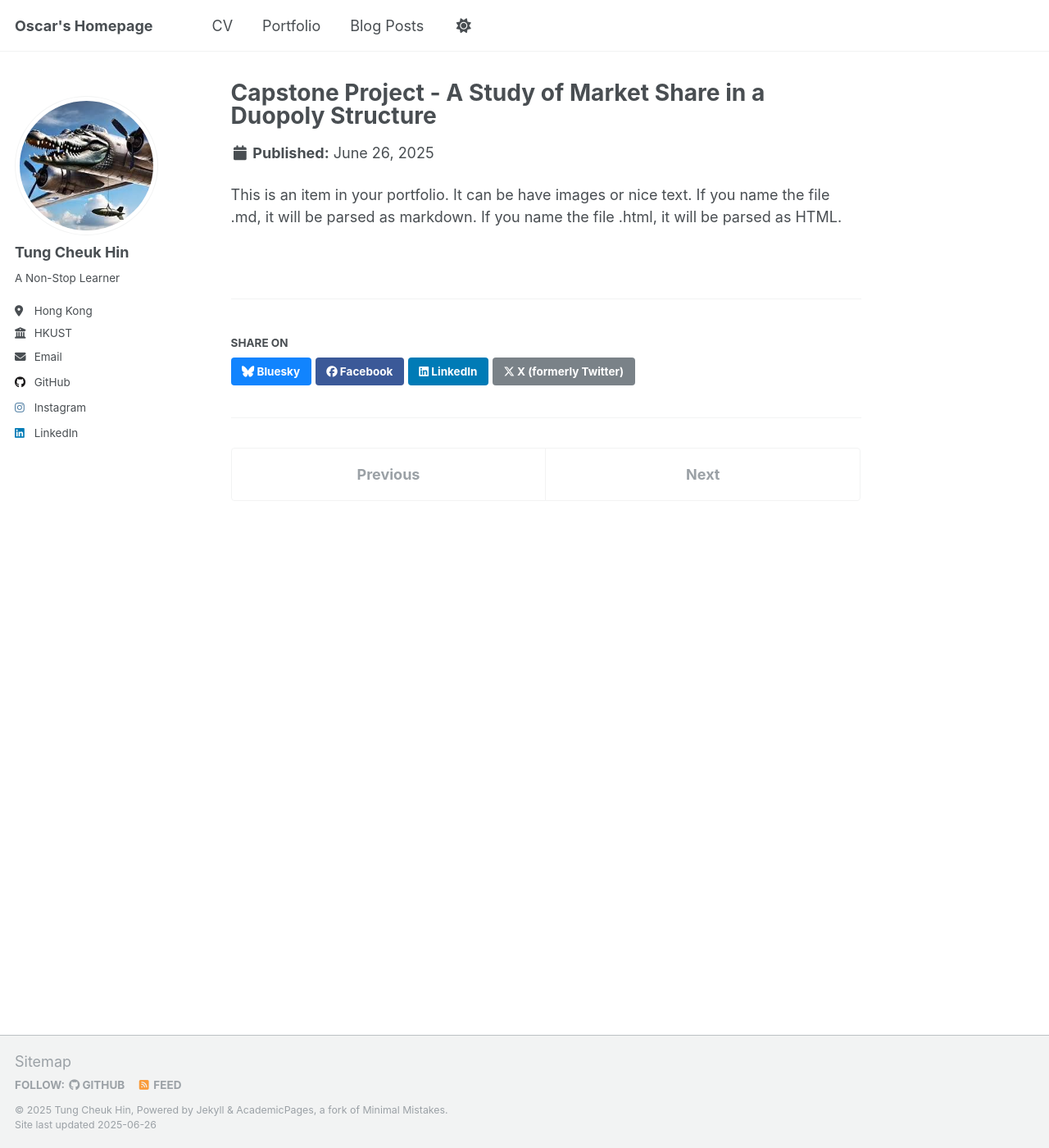
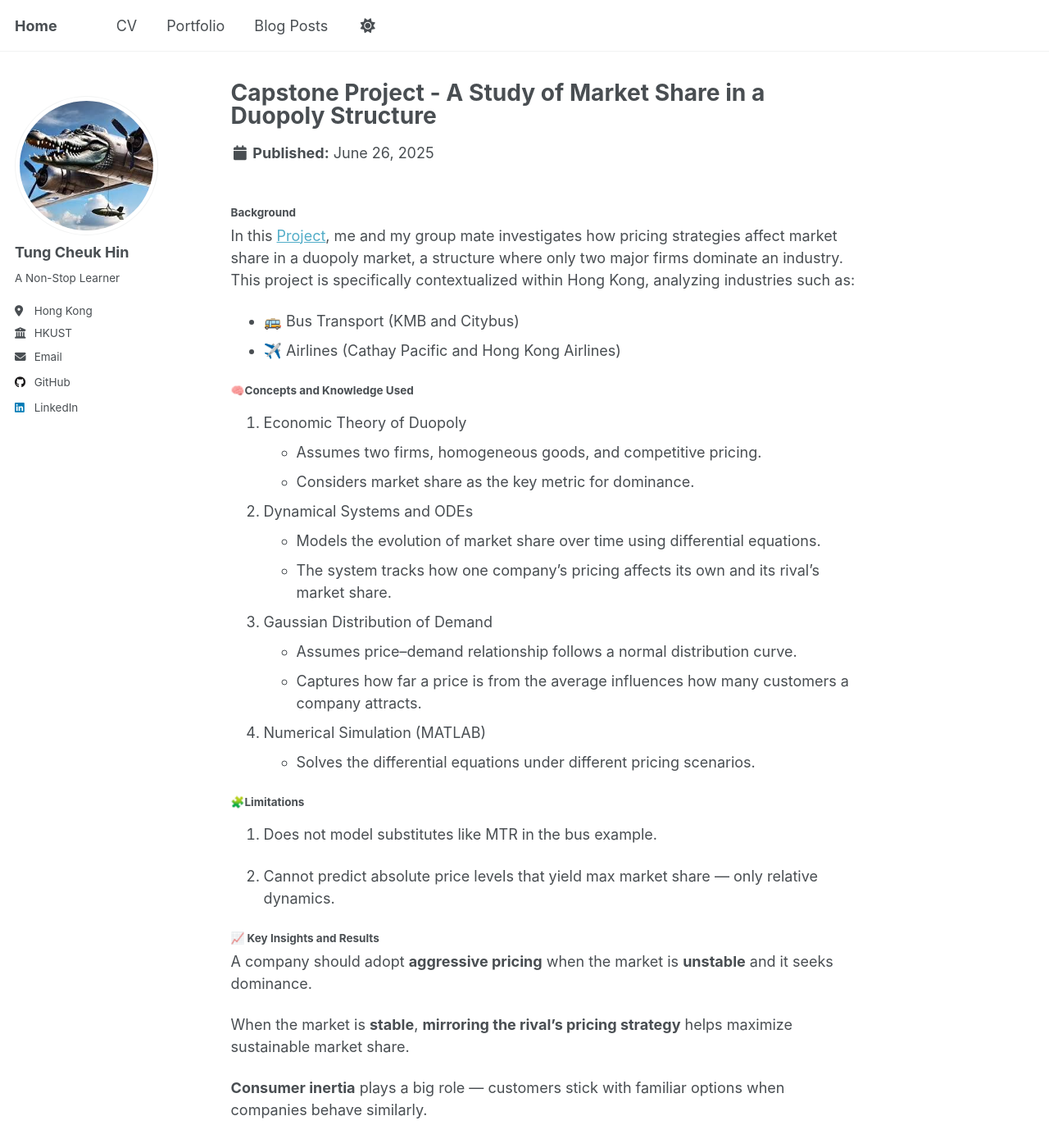
Before and after one commit to tchisme/tchisme.github.io, a Jekyll site: the page built from _portfolio/portfolio-1.md, in a window 1280 px wide and 1400 px high. Shown: the whole window at 82% size. Built offline with Jekyll 4.4.1, drawn with Linux system fonts in a browser that asks for light colours.

Commit message:
Updated of front page and FYP

```diff
--- a/_config.yml
+++ b/_config.yml
@@ -9,7 +9,7 @@
 # Basic Site Settings
 locale                   : "en-US"
 site_theme               : "default"
-title                    : "Oscar's Homepage"
+title                    : "Home"
 title_separator          : "-"
 name                     : "Tung Cheuk Hin"
 description              : &description "personal description"
@@ -57,7 +57,7 @@ author:
   goodreads        : # Username
   google_plus      : # Username
   keybase          : # Username
-  instagram        : "tchisme"
+  instagram        : # Username
   lastfm           : # Username
   linkedin         : "www.linkedin.com/in/cheuk-hin-tung-348718243"
   mastodon         : # URL
--- a/_portfolio/portfolio-1.md
+++ b/_portfolio/portfolio-1.md
@@ -1,8 +1,40 @@
 ---
 title: "Capstone Project - A Study of Market Share in a Duopoly Structure"
-excerpt: "This ... 1<br/>[View PDF Project](files/Capstone_Project.pdf)"
+excerpt: ####
 collection: portfolio
 ---
 
+#### Background
+In this [Project](files/Capstone_Project.pdf), me and my group mate investigates how pricing strategies affect market share in a duopoly market, a structure where only two major firms dominate an industry. This project is specifically contextualized within Hong Kong, analyzing industries such as:
+- 🚌 Bus Transport (KMB and Citybus)
+- ✈️ Airlines (Cathay Pacific and Hong Kong Airlines)
 
-This is an item in your portfolio. It can be have images or nice text. If you name the file .md, it will be parsed as markdown. If you name the file .html, it will be parsed as HTML.
+#### 🧠Concepts and Knowledge Used
+1. Economic Theory of Duopoly
+- Assumes two firms, homogeneous goods, and competitive pricing.
+- Considers market share as the key metric for dominance.
+
+2. Dynamical Systems and ODEs
+- Models the evolution of market share over time using differential equations.
+- The system tracks how one company's pricing affects its own and its rival’s market share.
+
+3. Gaussian Distribution of Demand
+- Assumes price–demand relationship follows a normal distribution curve.
+- Captures how far a price is from the average influences how many customers a company attracts.
+
+4. Numerical Simulation (MATLAB)
+- Solves the differential equations under different pricing scenarios.
+
+#### 🧩Limitations
+1. Does not model substitutes like MTR in the bus example.
+
+2. Cannot predict absolute price levels that yield max market share — only relative dynamics.
+
+
+
+#### 📈 Key Insights and Results
+A company should adopt **aggressive pricing** when the market is **unstable** and it seeks dominance.
+
+When the market is **stable**, **mirroring the rival’s pricing strategy** helps maximize sustainable market share.
+
+**Consumer inertia** plays a big role — customers stick with familiar options when companies behave similarly.
--- a/_portfolio/portfolio-2.html
+++ b/_portfolio/portfolio-2.html
@@ -1,7 +1,5 @@
 ---
-title: "Portfolio item number 2"
-excerpt: "Short description of portfolio item number 2 <br/><img src='/images/500x300.png'>"
+title:
+excerpt:
 collection: portfolio
 ---
-
-This is an item in your portfolio. It can be have images or nice text. If you name the file .md, it will be parsed as markdown. If you name the file .html, it will be parsed as HTML.
```
Also changed, not shown: _pages/about.md (+3 -1 lines).
